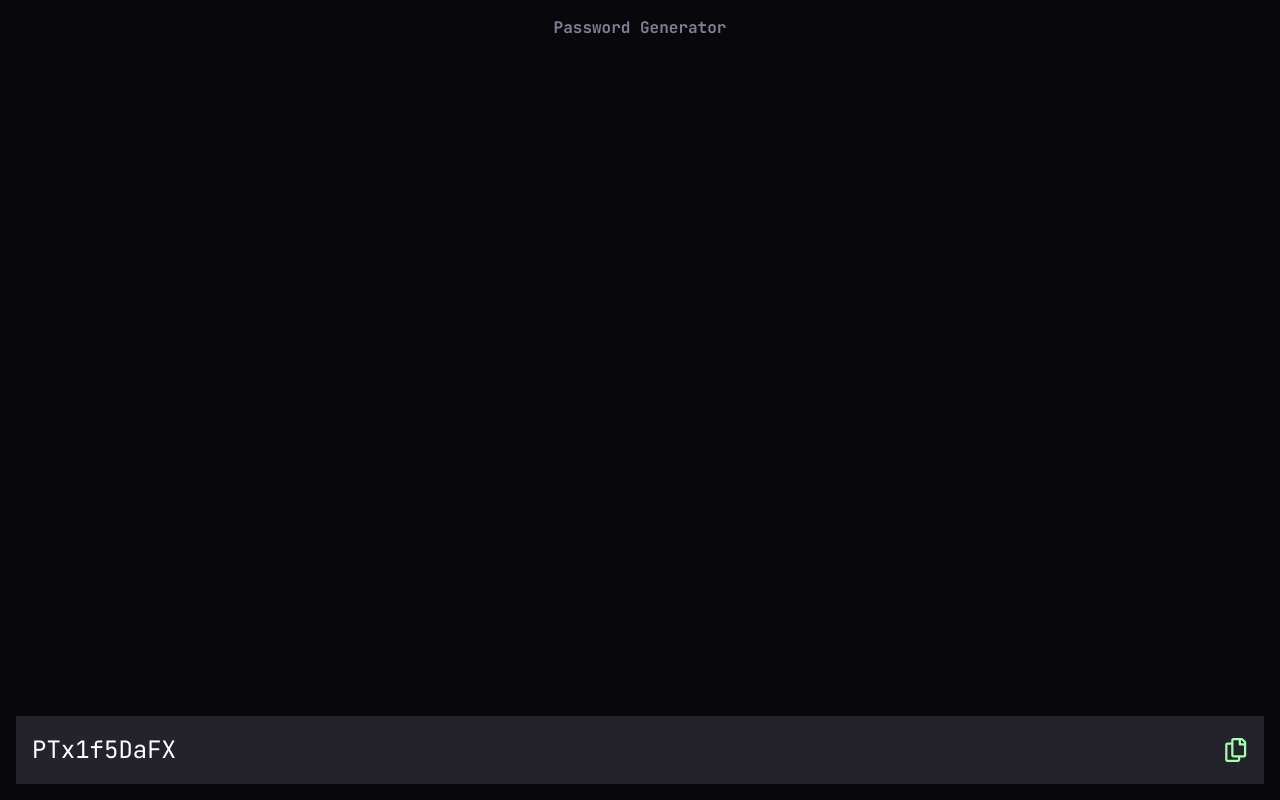
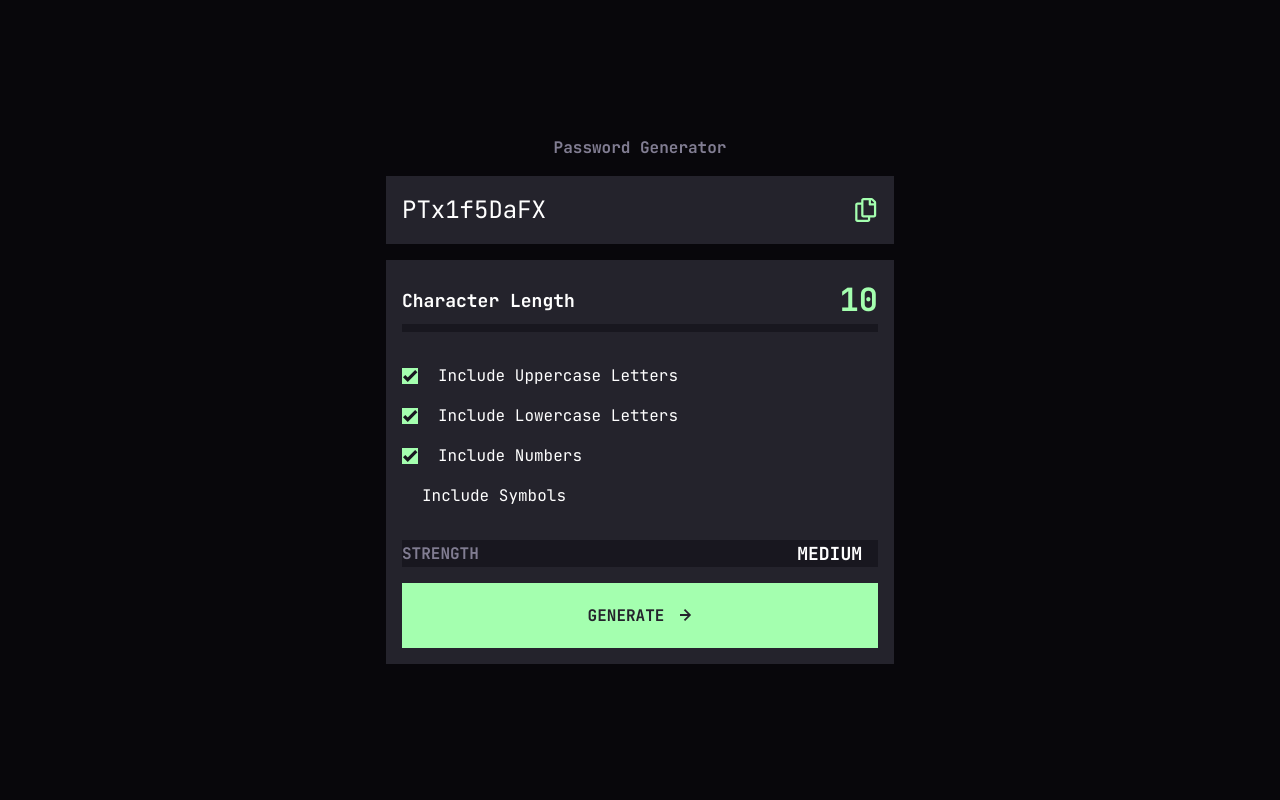
Before and after one commit to AlexisC73/password-generator, a Next.js app: page / in a window 1280 px wide. Built offline with nearby package versions, Linux system fonts and the light colour scheme.

Commit message:
ajout des options

```diff
--- a/app/page.tsx
+++ b/app/page.tsx
@@ -1,19 +1,92 @@
-import { CopyIcon } from '@/presentation/@shared/icons'
+'use client'
+
+import { ArrowRightIcon, CopyIcon } from '@/presentation/@shared/icons'
+import { Checkbox } from '@/presentation/@shared/checkbox/Checkbox'
+import { useState } from 'react'
+import { PasswordStrength } from '@/presentation/@shared/passwordStrength/PasswordStrength'
+
+interface Options {
+  length: number
+  uppercase: boolean
+  lowercase: boolean
+  numbers: boolean
+  symbols: boolean
+}
+
+const OPTIONS: Options = {
+  length: 10,
+  uppercase: true,
+  lowercase: true,
+  numbers: true,
+  symbols: false
+}
 
 export default function Home () {
+  const [options, setOptions] = useState<Options>(OPTIONS)
+  const toggleOption = (option: keyof Options) => {
+    setOptions(prev => ({ ...prev, [option]: !prev[option] }))
+  }
   return (
-    <main className='flex min-h-screen flex-col items-center justify-between p-[16px]'>
+    <main className='flex min-h-screen flex-col items-center gap-y-4 justify-center p-[16px] max-w-[540px] mx-auto'>
       <h1 className='text-[#817D92] font-bold'>Password Generator</h1>
-      <InputSection />
+      <div className='text-white bg-[#24232C] p-[16px] flex justify-between w-full text-[24px] items-center'>
+        <p>PTx1f5DaFX</p>
+        <CopyIcon className='text-neon' />
+      </div>
+      <div className='text-white bg-[#24232C] p-[16px] flex flex-col justify-between w-full text-[24px] items-center gap-y-4'>
+        <div className='w-full mb-4 gap-y-2'>
+          <div className='flex justify-between w-full items-center'>
+            <p className='font-bold text-[18px]'>Character Length</p>
+            <p className='text-neon font-bold text-[32px]'>10</p>
+          </div>
+          <div className='h-2 w-full bg-[#18171F]'></div>
+        </div>
+
+        <ul className='flex flex-col gap-y-4 self-start mb-4'>
+          <OptionsGroup
+            activated={options.uppercase}
+            label='Include Uppercase Letters'
+            onClickAction={() => toggleOption('uppercase')}
+          />
+          <OptionsGroup
+            activated={options.lowercase}
+            label='Include Lowercase Letters'
+            onClickAction={() => toggleOption('lowercase')}
+          />
+          <OptionsGroup
+            activated={options.numbers}
+            label='Include Numbers'
+            onClickAction={() => toggleOption('numbers')}
+          />
+          <OptionsGroup
+            activated={options.symbols}
+            label='Include Symbols'
+            onClickAction={() => toggleOption('symbols')}
+          />
+        </ul>
+
+        <PasswordStrength strength={3} />
+        <button className='flex text-[#24232C] font-bold text-[16px] items-center gap-x-4 bg-neon w-full h-[65px] justify-center'>
+          <p>GENERATE</p>
+          <ArrowRightIcon className='-mt-[2px]' />
+        </button>
+      </div>
     </main>
   )
 }
 
-const InputSection = () => {
+type OptionProps = {
+  label: string
+  activated: boolean
+  onClickAction?: () => void
+}
+const OptionsGroup = ({ label, activated, onClickAction }: OptionProps) => {
   return (
-    <div className='text-white bg-[#24232C] p-[16px] flex justify-between w-full text-[24px] items-center'>
-      <p>PTx1f5DaFX</p>
-      <CopyIcon className='text-neon' />
-    </div>
+    <li className='flex self-start items-center gap-x-5'>
+      <div onClick={onClickAction} className='cursor-pointer'>
+        <Checkbox checked={activated} />
+      </div>
+      <p className='text-[16px]'>{label}</p>
+    </li>
   )
 }
--- /dev/null
+++ b/presentation/@shared/checkbox/Checkbox.tsx
@@ -0,0 +1,21 @@
+import { CheckIcon } from '../icons'
+
+export const Checkbox = ({
+  checked = false,
+  onClickAction
+}: {
+  checked?: boolean
+  onClickAction?: () => void
+}) => {
+  const content = checked ? <CheckIcon /> : null
+  return (
+    <div
+      className={`h-5 w-5 flex items-center justify-center text-[16px] ${
+        checked ? 'bg-neon' : 'border-[#E6E5EA] border-[2px]'
+      }`}
+      onClick={onClickAction}
+    >
+      {content}
+    </div>
+  )
+}
--- a/presentation/@shared/icons/index.tsx
+++ b/presentation/@shared/icons/index.tsx
@@ -10,10 +10,43 @@ export const CopyIcon = (props: SVGProps<SVGSVGElement>) => (
     {...props}
   >
     <path
-      fill-rule='evenodd'
-      clip-rule='evenodd'
+      fillRule='evenodd'
+      clipRule='evenodd'
       d='M14.9242 0.54918L16.9508 2.57582C17.3025 2.92745 17.5 3.40436 17.5 3.90164V14.375C17.5 15.4105 16.6605 16.25 15.625 16.25H12.5V18.125C12.5 19.1605 11.6605 20 10.625 20H1.875C0.839453 20 0 19.1605 0 18.125V5.625C0 4.58945 0.839453 3.75 1.875 3.75H5V1.875C5 0.839453 5.83945 0 6.875 0H13.5984C14.0956 2.6003e-06 14.5726 0.197548 14.9242 0.54918ZM2.10938 18.125H10.3906C10.4528 18.125 10.5124 18.1003 10.5564 18.0564C10.6003 18.0124 10.625 17.9528 10.625 17.8906V16.25H6.875C5.83945 16.25 5 15.4105 5 14.375V5.625H2.10938C2.04721 5.625 1.9876 5.64969 1.94365 5.69365C1.89969 5.7376 1.875 5.79721 1.875 5.85938V17.8906C1.875 17.9528 1.89969 18.0124 1.94365 18.0564C1.9876 18.1003 2.04721 18.125 2.10938 18.125ZM15.3906 14.375H7.10938C7.04721 14.375 6.9876 14.3503 6.94365 14.3064C6.89969 14.2624 6.875 14.2028 6.875 14.1406V2.10938C6.875 2.04721 6.89969 1.9876 6.94365 1.94365C6.9876 1.89969 7.04721 1.875 7.10938 1.875H11.25V5.3125C11.25 5.83027 11.6697 6.25 12.1875 6.25H15.625V14.1406C15.625 14.2028 15.6003 14.2624 15.5564 14.3064C15.5124 14.3503 15.4528 14.375 15.3906 14.375ZM13.125 4.375H15.625V3.99875C15.625 3.96797 15.6189 3.93749 15.6072 3.90905C15.5954 3.88061 15.5781 3.85477 15.5564 3.83301L13.667 1.94363C13.623 1.89969 13.5634 1.875 13.5012 1.875H13.125V4.375Z'
       fill='currentColor'
     />
   </svg>
 )
+
+export const CheckIcon = (props: SVGProps<SVGSVGElement>) => (
+  <svg
+    width='1em'
+    height='1em'
+    viewBox='0 0 15 13'
+    fill='none'
+    xmlns='http://www.w3.org/2000/svg'
+    {...props}
+  >
+    <path
+      d='M2 6.60659L5.39341 10L13.3934 2'
+      stroke='#18171F'
+      strokeWidth='3'
+    />
+  </svg>
+)
+
+export const ArrowRightIcon = (props: SVGProps<SVGSVGElement>) => (
+  <svg
+    width='0.75em'
+    height='0.75em'
+    viewBox='0 0 12 12'
+    fill='none'
+    xmlns='http://www.w3.org/2000/svg'
+    {...props}
+  >
+    <path
+      d='M5.10553 12L11.1055 6.00002L5.10553 0L3.84051 1.26501L7.681 5.10547L6.10352e-05 5.10547V6.8946L7.681 6.8946L3.84051 10.735L5.10553 12Z'
+      fill='currentColor'
+    />
+  </svg>
+)
--- /dev/null
+++ b/presentation/@shared/passwordStrength/PasswordStrength.tsx
@@ -0,0 +1,40 @@
+import { ColoredBar } from './coloredBar/coloredBar'
+
+export const PasswordStrength = ({
+  strength
+}: {
+  strength: 0 | 1 | 2 | 3 | 4
+}) => {
+  const color =
+    strength === 1
+      ? 'red'
+      : strength === 2
+      ? 'orange'
+      : strength === 3
+      ? 'yellow'
+      : 'green'
+  const strengthText =
+    strength === 2
+      ? 'WEAK'
+      : strength === 3
+      ? 'MEDIUM'
+      : strength === 4
+      ? 'STRONG'
+      : 'TOO WEAK!'
+  return (
+    <div className='flex justify-between w-full bg-[#18171F] px-[32px] py-[20px] items-center'>
+      <p className='text-[#817D92] text-[16px] font-bold'>STRENGTH</p>
+      <div className='flex gap-x-4 items-center'>
+        <p className='text-[18px] font-bold text-[#E6E5EA]'>{strengthText}</p>
+        <div className='flex gap-x-2'>
+          {[...Array(strength)].map((_, index) => (
+            <ColoredBar key={index} color={color} />
+          ))}
+          {[...Array(4 - strength)].map((_, index) => (
+            <ColoredBar key={index} />
+          ))}
+        </div>
+      </div>
+    </div>
+  )
+}
--- /dev/null
+++ b/presentation/@shared/passwordStrength/coloredBar/coloredBar.tsx
@@ -0,0 +1,17 @@
+type ColoredBarProps = {
+  color?: 'red' | 'orange' | 'green' | 'yellow'
+}
+
+export const ColoredBar = ({ color }: ColoredBarProps) => {
+  const colorClass =
+    color === 'red'
+      ? 'bg-[#F64A4A]'
+      : color === 'orange'
+      ? 'bg-[#FB7C58]'
+      : color === 'yellow'
+      ? 'bg-[#F8CD65]'
+      : color === 'green'
+      ? 'bg-neon'
+      : 'border-[2px] border-[#E6E5EA]'
+  return <div className={`w-[10px] h-[28px] ${colorClass}`}></div>
+}
```
